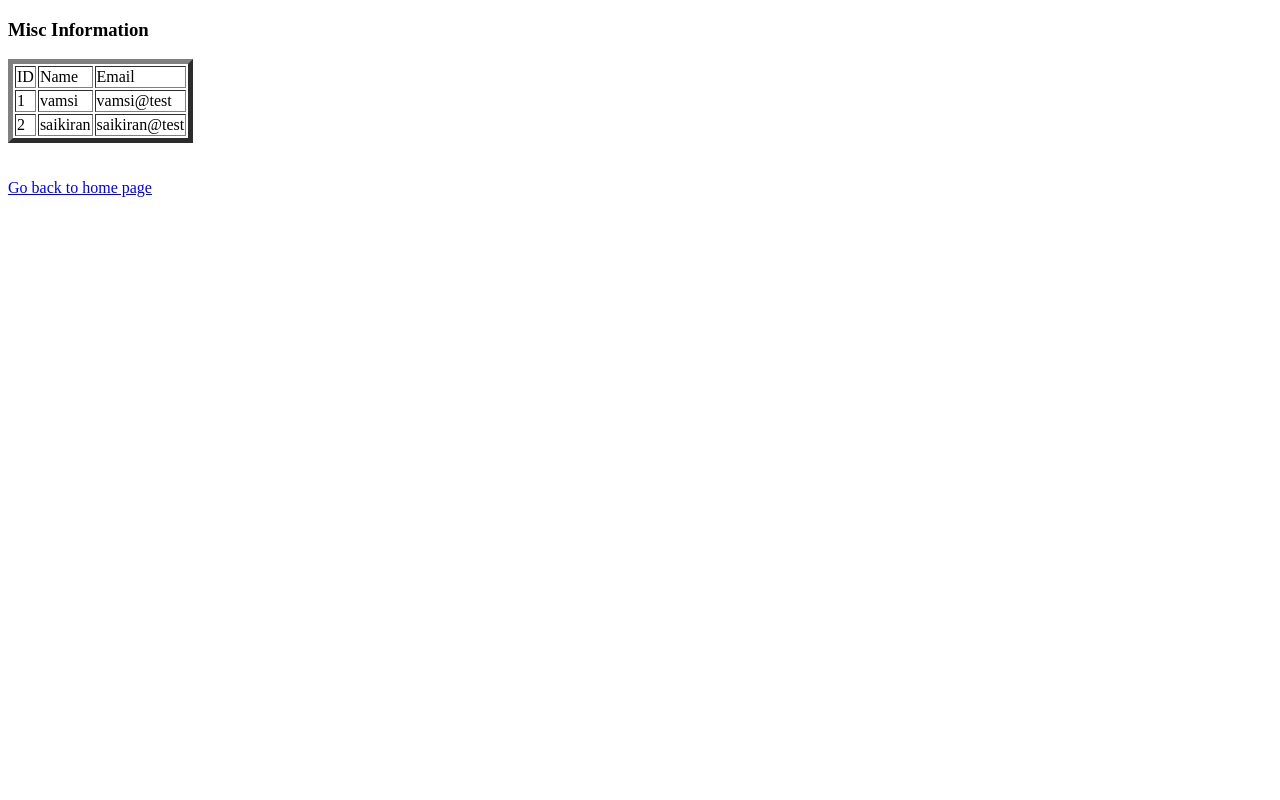
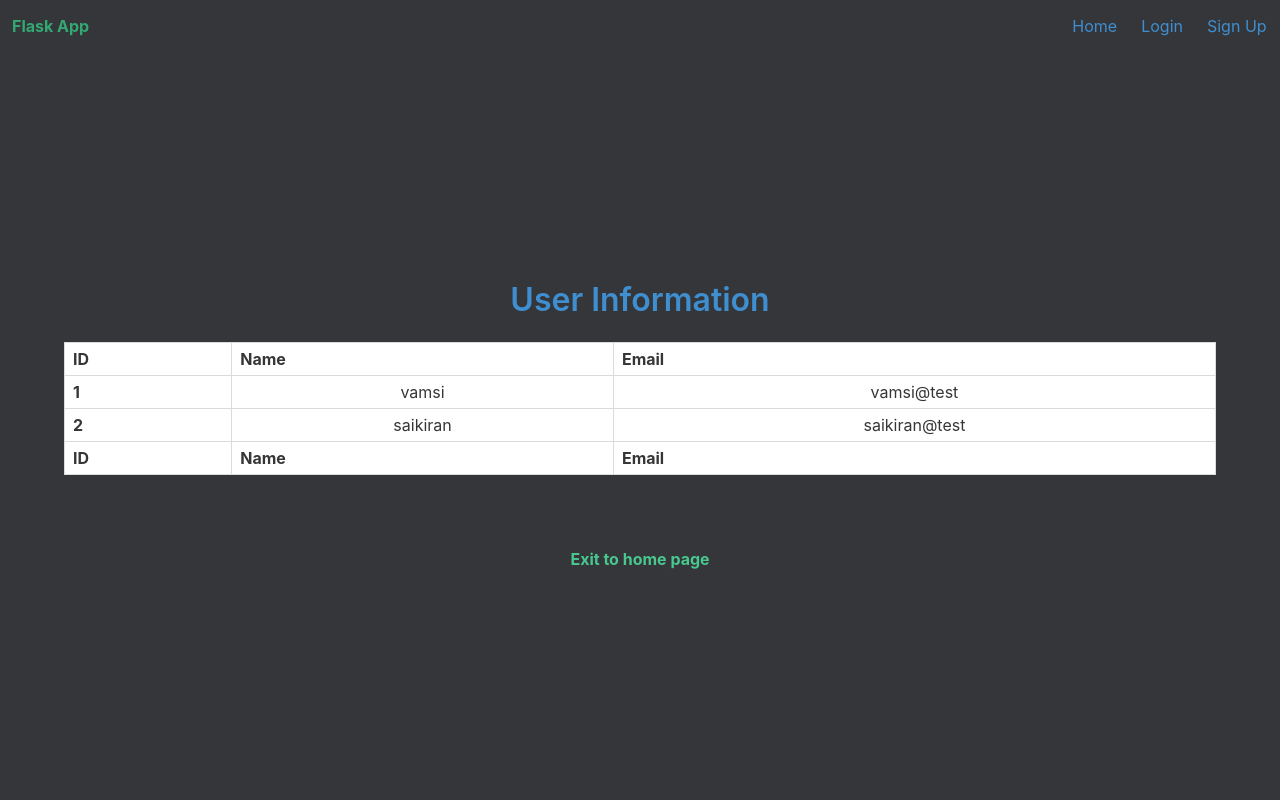
Before and after one commit to vamsee9/FlaskLoginApp, a Flask app: page /admin in a window 1280 px wide. Run offline with Flask 2, Linux system fonts and the light colour scheme; data comes from the database, SQL or seed files in the repository; both versions use the stored data as it was before the commit; some libraries are stand-ins or nearby versions.

Commit message:
Final: added Blume UI
Signed-off-by: vamsee9 <4n0n5ur7@protonmail.com>

```diff
--- a/project/templates/admin.html
+++ b/project/templates/admin.html
@@ -1,36 +1,52 @@
-<!DOCTYPE html>
-<html>
+{% extends "base.html" %}
 
-<head>
-    <title>List</title>
-</head>
+{% block content %}
 
-<body>
+<style>
+    table.center {
+        margin-left: auto;
+        margin-right: auto;
+        margin-top: auto;
+        margin-bottom: auto;
+    }
+</style>
 
-    <h3>Misc Information</h3>
-    <table border=5>
+<h3 class="title has-text-info">User Information</h3>
+<div class="table-container">
+    <table class="table is-bordered is-striped is-narrow is-hoverable is-fullwidth">
         <thead>
-            <td>ID</td>
-            <td>Name</td>
-            <td>Email</td>
-
+            <tr>
+                <th>ID</th>
+                <th>Name</th>
+                <th>Email</th>
+            </tr>
         </thead>
+        <tfoot>
+            <tr>
+                <th>ID</th>
+                <th>Name</th>
+                <th>Email</th>
+            </tr>
+        </tfoot>
 
         {% for row in rows %}
+        <tbody>
+            <tr>
+                <th>{{row["id"]}}</th>
+                <td>{{row["name"]}}</td>
+                <td>{{row["email"]}}</td>
 
-        <tr>
-            <td>{{row["id"]}}</td>
-            <td>{{row["name"]}}</td>
-            <td>{{row["email"]}}</td>
+            </tr>
+        </tbody>
 
-        </tr>
 
         {% endfor %}
     </table>
-    <br><br>
+</div>
+<br><br>
 
-    <a href="{{ url_for('main.index') }}">Go back to home page</a>
+<a class="has-text-success" href="{{ url_for('main.index') }}">
+    <strong>Exit to home page</strong>
+</a>
 
-</body>
-
-</html>
+{% endblock %}
```
Also changed, not shown: project/user.db (deleted), project/user.sqlite, user.sqlite (deleted).
